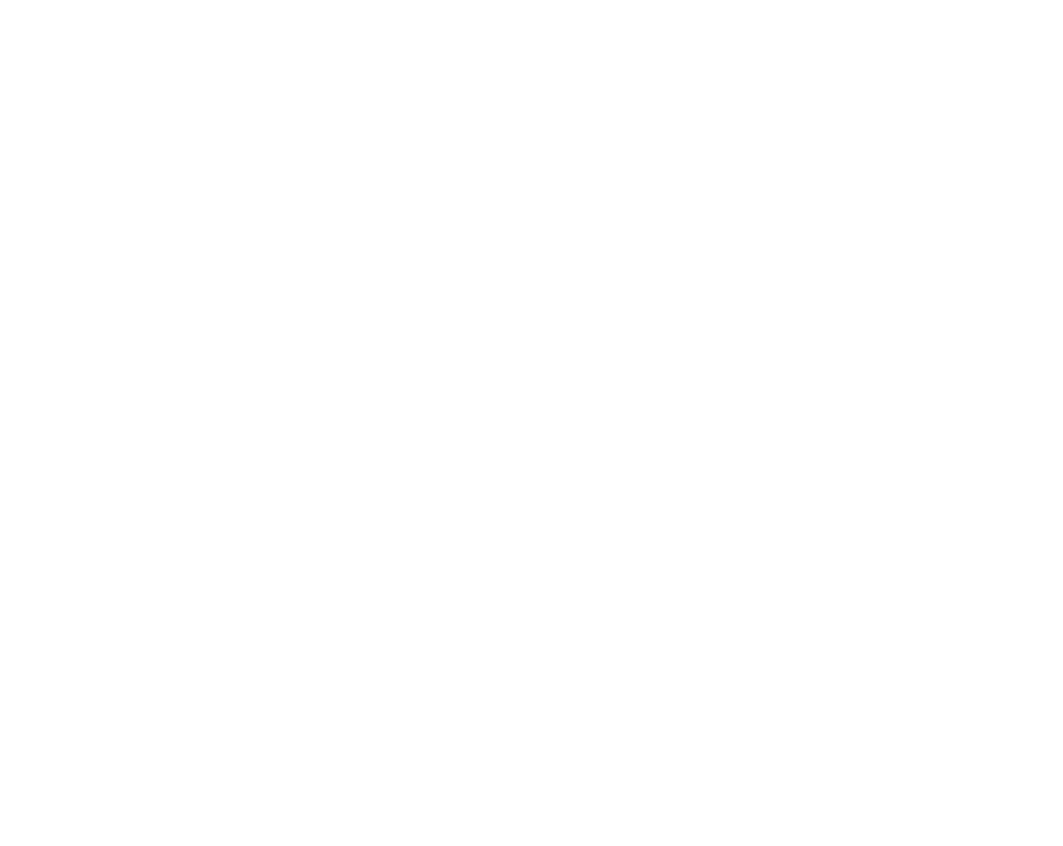
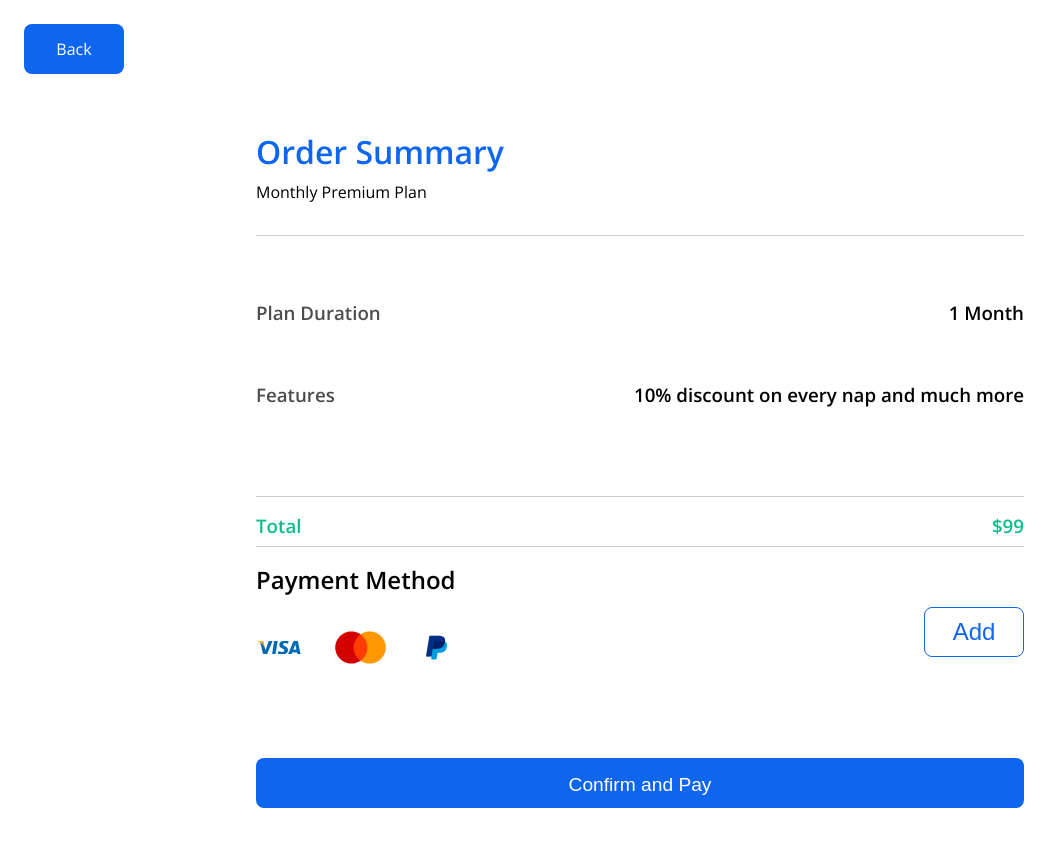
Before and after one commit to napprco/nappr-web-app, a React (Create React App) app: page /home/order in a window 1280 px wide. Before the commit this address had no page. Shown: the top 846 px of the page, without its empty margins (0-1063 px from the left). Before the commit the page ends 800 px from the top, so only its background shows below. Built offline with nearby package versions, Linux system fonts and the light colour scheme.

Commit message:
Add up OrderSumary page to app

```diff
--- a/src/App.tsx
+++ b/src/App.tsx
@@ -16,6 +16,7 @@
 import EditPersonalDetails from './pages/EditPersonalDetails/EditPersonalDetails';
 import PaymentMethod from './pages/PaymentMethod/PaymentMethod';
 import Subscription from './pages/Subscription/Subscription';
+import OrderSummary from './pages/OrderSummary/OrderSummary';
 function App() {
   return (
     <div>
@@ -35,6 +36,7 @@
         <Route path='/home/editdetails' element={<EditPersonalDetails />}></Route>
         <Route path='/home/payment/method' element={<PaymentMethod />}></Route>
         <Route path='/home/subscription' element={<Subscription />}></Route>
+        <Route path='/home/order' element={<OrderSummary />}></Route>
       </Routes>
     </div>
   );
--- a/src/components/UserAccount/UserAccount.tsx
+++ b/src/components/UserAccount/UserAccount.tsx
@@ -64,7 +64,7 @@
               </Link>
             </li>
             <li>
-              <Link to='' className='user-account-item nap'>
+              <Link to='/home/order' className='user-account-item nap'>
                 <div className='user-account-item-icon'>
                   <img src={napIcon} alt='' />
                 </div>
--- /dev/null
+++ b/src/pages/OrderSummary/OrderSummary.tsx
@@ -0,0 +1,57 @@
+import { Link } from 'react-router-dom';
+
+import './orderSummary.css';
+import masterCardIcon from '../../assets/images/mastercard-logo-mastercard-logo-png-vector-download-19-removebg-preview 1.png';
+import visaIcon from '../../assets/images/imgbin-visa-credit-card-debit-card-visa-CVupnbKnhhXkYdQ3EY1sZ3ErQ-removebg-preview 1.png';
+import payPalIcon from '../../assets/images/pp258-removebg-preview 1.png';
+import BackButton from '../../components/Button/BackButton';
+
+const OrderSummary = () => {
+  return (
+    <>
+      <BackButton page='/' />
+      <div className='order-summary'>
+        <article className='order-summary-header'>
+          <h1>Order Summary</h1>
+          <p>Monthly Premium Plan</p>
+        </article>
+        <article className='plan-duration'>
+          <div className='duration-item'>
+            <h3>Plan Duration</h3>
+            <h3 className='duration-amount'>1 Month</h3>
+          </div>
+          <div className='duration-item'>
+            <h3>Features</h3>
+            <h3 className='plan-features'>10% discount on every nap and much more</h3>
+          </div>
+        </article>
+        <article className='total'>
+          <h3>Total</h3>
+          <h3>$99</h3>
+        </article>
+        <article className='order-summary-payment'>
+          <h2>Payment Method</h2>
+          <div className='order-summary-payment-method'>
+            <div className='order-summary-payment-method-icons'>
+              <img src={visaIcon} alt='' />
+              <img src={masterCardIcon} alt='' />
+              <img src={payPalIcon} alt='' />
+            </div>
+            <div className='add-payment-btn'>
+              <button type='button'>Add</button>
+            </div>
+          </div>
+        </article>
+        <article className='confirm-btn-container'>
+          <button type='button' className='submit-btn'>
+            <Link to='/info' className='submit-btn-link'>
+              Confirm and Pay
+            </Link>
+          </button>
+        </article>
+      </div>
+    </>
+  );
+};
+
+export default OrderSummary;
--- /dev/null
+++ b/src/pages/OrderSummary/orderSummary.css
@@ -0,0 +1,85 @@
+.order-summary {
+  padding-inline: 1.5rem;
+  padding-bottom: 2rem;
+}
+.order-summary-header {
+  border-bottom: 1px solid rgba(0, 0, 0, 0.2);
+  padding-block: 2rem;
+}
+.order-summary-header h1 {
+  color: var(--primaryColor);
+  font-size: 2rem;
+}
+.order-summary-header p {
+  color: black;
+  padding-top: 0.5rem;
+}
+.plan-duration {
+  padding-block: 2rem;
+  border-bottom: 1px solid rgba(0, 0, 0, 0.2);
+}
+.duration-item {
+  margin-block: 2rem;
+  height: 50px;
+  display: flex;
+  gap: 4rem;
+  justify-content: space-between;
+}
+.duration-amount,
+.plan-features {
+  color: black;
+  font-weight: 700;
+  text-align: justify;
+}
+.total {
+  padding-block: 1rem;
+  display: flex;
+  justify-content: space-between;
+  height: 50px;
+  border-bottom: 1px solid rgba(0, 0, 0, 0.2);
+  margin-bottom: 1rem;
+}
+.total h3 {
+  color: #0cbc8b;
+}
+
+.order-summary-payment h2 {
+  color: black;
+}
+.order-summary-payment-method {
+  display: flex;
+  align-items: center;
+  justify-content: space-between;
+}
+.order-summary-payment-method-icons {
+  margin-top: 2rem;
+  display: flex;
+  align-items: center;
+  gap: 2rem;
+}
+.order-summary-payment-method-icons img {
+  cursor: pointer;
+}
+.add-payment-btn {
+  width: 100px;
+  height: 50px;
+}
+.add-payment-btn button {
+  display: inline-block;
+  height: 100%;
+  width: 100%;
+  background: var(--whiteColor);
+  color: var(--primaryColor);
+  border-radius: var(--radius);
+  font-size: 1.5rem;
+  cursor: pointer;
+  border: 1px solid var(--primaryColor);
+}
+.confirm-btn-container {
+  padding-block: 1.2rem;
+}
+@media screen and (min-width: 768px) {
+  .order-summary {
+    padding-inline: 20%;
+  }
+}
--- a/src/pages/PasswordUpdate/PasswordUpdate.tsx
+++ b/src/pages/PasswordUpdate/PasswordUpdate.tsx
@@ -1,9 +1,11 @@
 import { Link } from 'react-router-dom';
-
+import BackButton from '../../components/Button/BackButton';
 import './passwordUpdate.css';
 
 const PasswordUpdate: React.FC = () => {
   return (
+    <>
+      <BackButton page='/loginsecurity' />
       <div className='page sign-in'>
         <h1 className='form-header'>Change Password</h1>
 
@@ -39,6 +41,7 @@
           </button>
         </form>
       </div>
+    </>
   );
 };
 
```
Also changed, not shown: src/assets/images/imgbin-visa-credit-card-debit-card-visa-CVupnbKnhhXkYdQ3EY1sZ3ErQ-removebg-preview 1.png (added), src/assets/images/pp258-removebg-preview 1.png (added). Lines whose indentation alone changed are shown as unchanged.
